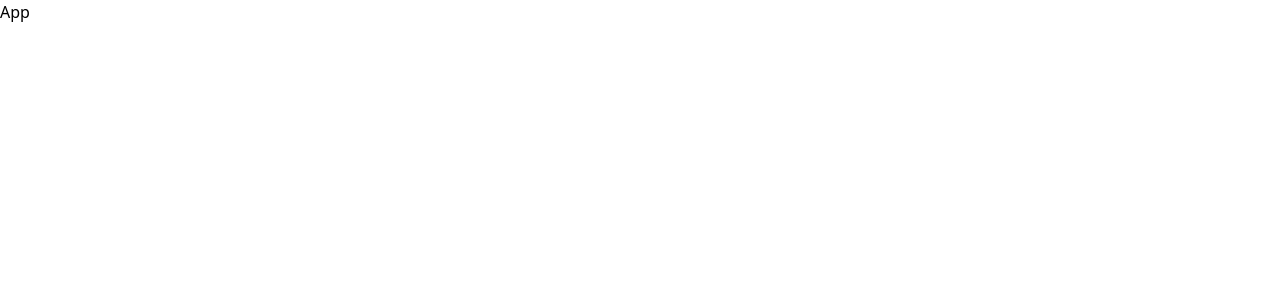
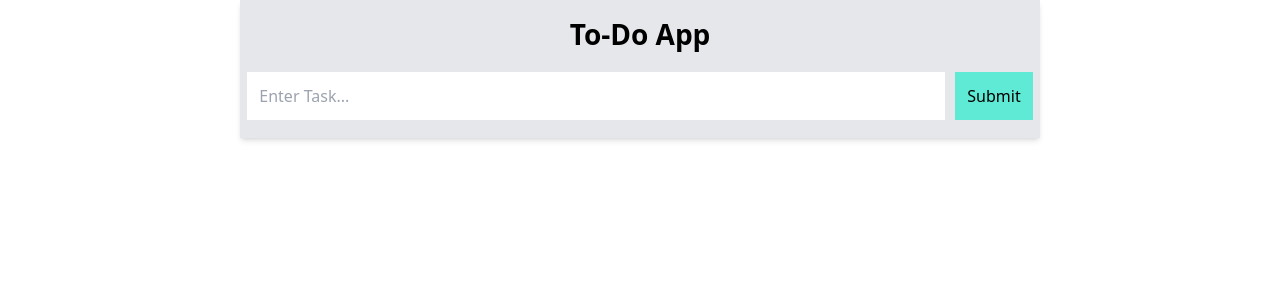
Before and after one commit to rajibulislam60/Task_management, a React (Vite) app: page / in a window 1280 px wide. Shown: the top 300 px of the page. Built offline with nearby package versions, Linux system fonts and the light colour scheme.

Commit message:
first area design done

```diff
--- a/src/App.jsx
+++ b/src/App.jsx
@@ -2,7 +2,15 @@ import React from 'react'
 
 const App = () => {
   return (
-    <div className='container'>App</div>
+    <div className='container'>
+      <div className='w-[800px] mx-auto border bg-gray-200 shadow-md py-4'>
+        <h1 className='text-center font-bold text-[28px] leading-[34px]'>To-Do App</h1>
+        <div className='flex gap-2 mt-5 items-center justify-center'>
+        <input type="text" placeholder='Enter Task...' className='w-[700px] px-3 py-3 text-[16px] font-medium border' />
+        <button className='px-3 py-3 text-[16px] font-medium border bg-teal-300' >Submit</button>
+        </div>
+      </div>
+    </div>
   )
 }
 
```
Also changed, not shown: 1 other file (tests, documents, lock files or other folders).
